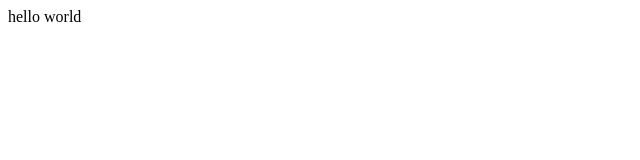
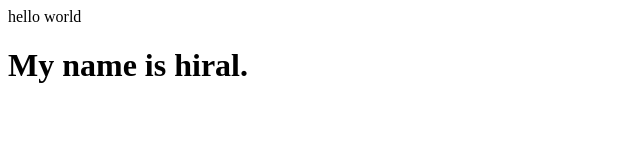
Before and after one commit to hiral1609/hiralshah-demo, a plain HTML site: page index.html in a window 1280 px wide. Shown: the whole page, without its empty margins (0-640 px from the left). Drawn offline with Linux system fonts and the light colour scheme.

Commit message:
Update index.html

```diff
--- a/index.html
+++ b/index.html
@@ -1 +1,2 @@
 <p>hello world</p>
+<h1>My name is hiral.</h1>
```
